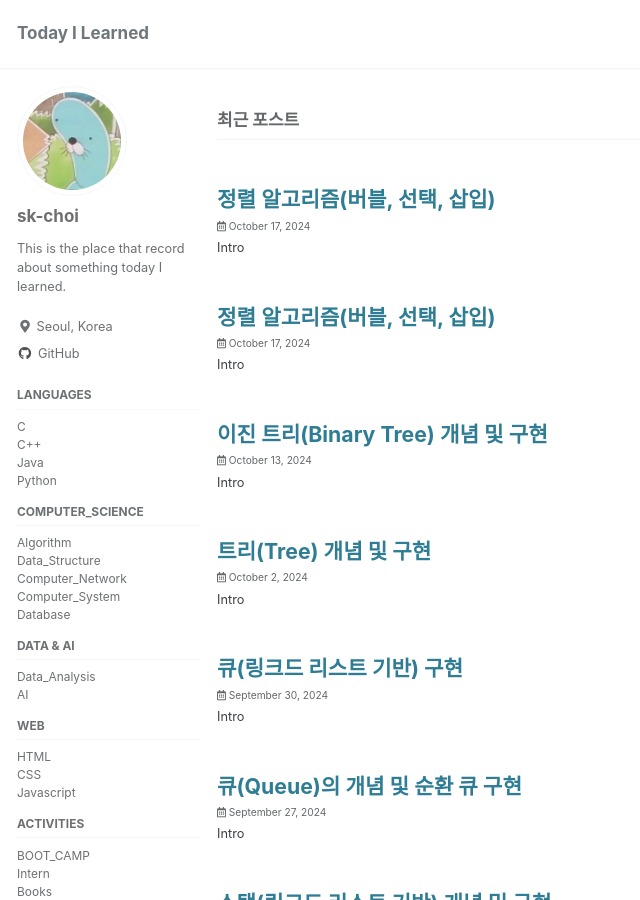
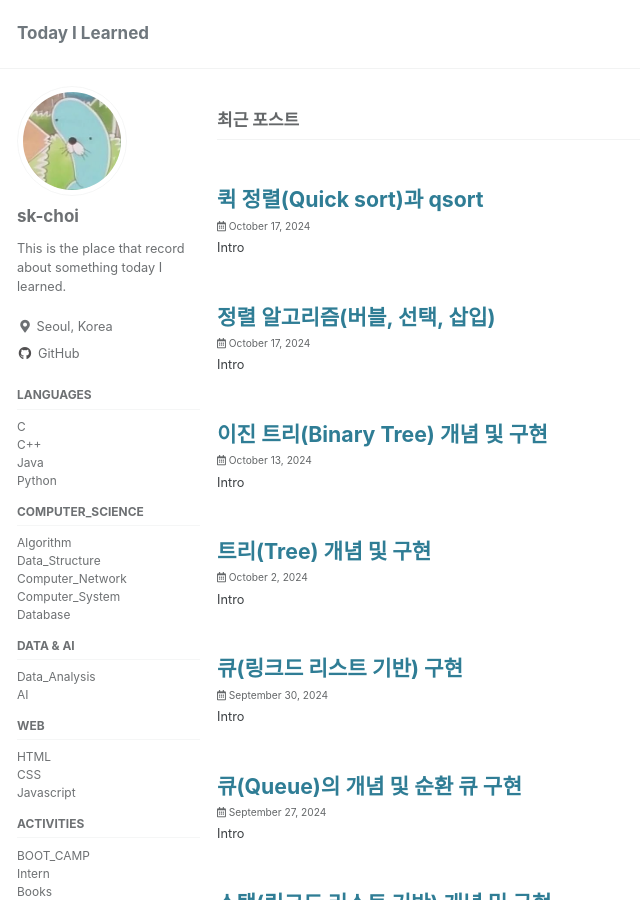
Before and after one commit to sk-choi/sk-choi.github.io, a Jekyll site: the page built from index.html, in a window 1280 px wide and 900 px high. Shown: the whole window, without its empty margins (0-640 px from the left). Built offline with Jekyll 4.4.1, drawn with Linux system fonts in a browser that asks for light colours; cached includes are drawn as plain includes; the list of posts is cut into pages by our own code.

Commit message:
post edited

```diff
--- a/_posts/알고리즘/2024-10-17-sort_quick_sort.md
+++ b/_posts/알고리즘/2024-10-17-sort_quick_sort.md
@@ -1,5 +1,5 @@
 ---
-title : "정렬 알고리즘(버블, 선택, 삽입)"
+title : "퀵 정렬(Quick sort)과 qsort"
 date : 2024-10-17 14:47:30 +/-TTTT
 categories :
 - Algorithm
```
